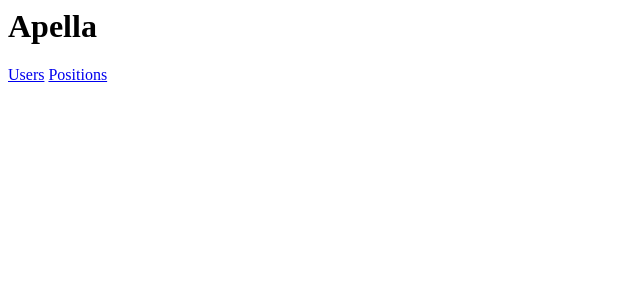
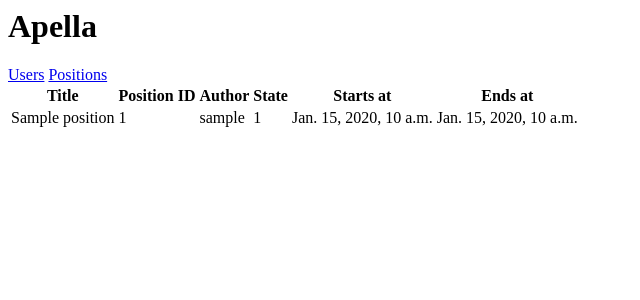
Before and after one commit to grnet/apella-app, a Django app: page /apella/positions/ in a window 1280 px wide. Shown: the top 300 px of the page, without its empty margins (0-640 px from the left). Run offline with Django 3.2, Linux system fonts and the light colour scheme; tables that the repository leaves empty hold one stand-in row (values such as "Sample post").

Commit message:
Position list view

```diff
--- a/apella/templates/apella/index.html
+++ b/apella/templates/apella/index.html
@@ -5,7 +5,7 @@
     <body>
         <h1>Apella</h1>
         <a href="{% url "user-list" %}">Users</a>
-        <a href="{% url "position_list" %}">Positions</a>
+        <a href="{% url "position-list" %}">Positions</a>
         {% block content %}
         {% endblock content %}
     </body>
--- /dev/null
+++ b/apella/templates/apella/position_list.html
@@ -0,0 +1,28 @@
+{% extends "apella/index.html" %}
+{% load apella_extras %}
+{% block content %}
+    <table>
+        <tr>
+            <th>Title</th>
+            <th>Position ID</th>
+            <th>Author</th>
+            <th>State</th>
+            <th>Starts at</th>
+            <th>Ends at</th>
+        </tr>
+    {% for position in object_list %}
+        <tr>
+            <td>{{ position.title }}</td>
+            <td>{{ position.pk }}</td>
+            <td>{{ position.author }}</td>
+            <td>{{ position.state }}</td>
+            <td>{{ position.starts_at }}</td>
+            <td>{{ position.ends_at }}</td>
+        </tr>
+    {% empty %}
+        <tr colspan="6">
+            <td>No positions yet.</td>
+        </tr>
+    {% endfor %}
+    </ul>
+{% endblock %}
--- a/apella/urls.py
+++ b/apella/urls.py
@@ -1,13 +1,13 @@
 from django.conf.urls import patterns, url
 
 from apella import views
-from apella.views import UserListView
+from apella.views import UserListView, PositionListView
 
 urlpatterns = patterns('',
     url(r'^$', views.index, name='index'),
     url(r'^users/$', UserListView.as_view(), name='user-list'),
     url(r'^/users/(?P<user_id>\d+)/$', views.user_detail, name='user_detail'),
-    url(r'^positions/$', views.position_list, name='position_list'),
+    url(r'^positions/$', PositionListView.as_view(), name='position-list'),
     url(r'^/positions/(?P<position_id>\d+)/$',
         views.position_detail, name='position_detail'),
 
--- a/apella/views.py
+++ b/apella/views.py
@@ -3,7 +3,7 @@
 from django.template import loader
 from django.views.generic.list import ListView
 
-from apella.models import ApellaUser
+from apella.models import ApellaUser, Position
 
 class UserListView(ListView):
 
@@ -13,11 +13,15 @@
         context = super(UserListView, self).get_context_data(**kwargs)
         return context
 
+class PositionListView(ListView):
+
+    model = Position
+
+    def get_context_data(self, **kwargs):
+        context = super(PositionListView, self).get_context_data(**kwargs)
+        return context
+
 def index(request):
-    context = {}
-    return render(request, 'apella/index.html', context)
-
-def user_list(request):
     context = {}
     return render(request, 'apella/index.html', context)
 
@@ -25,9 +29,6 @@
     context = {}
     return render(request, 'apella/index.html', context)
 
-def position_list(request):
-    context = {}
-    return render(request, 'apella/index.html', context)
 
 def position_detail(request, position_id):
     context = {}
```
